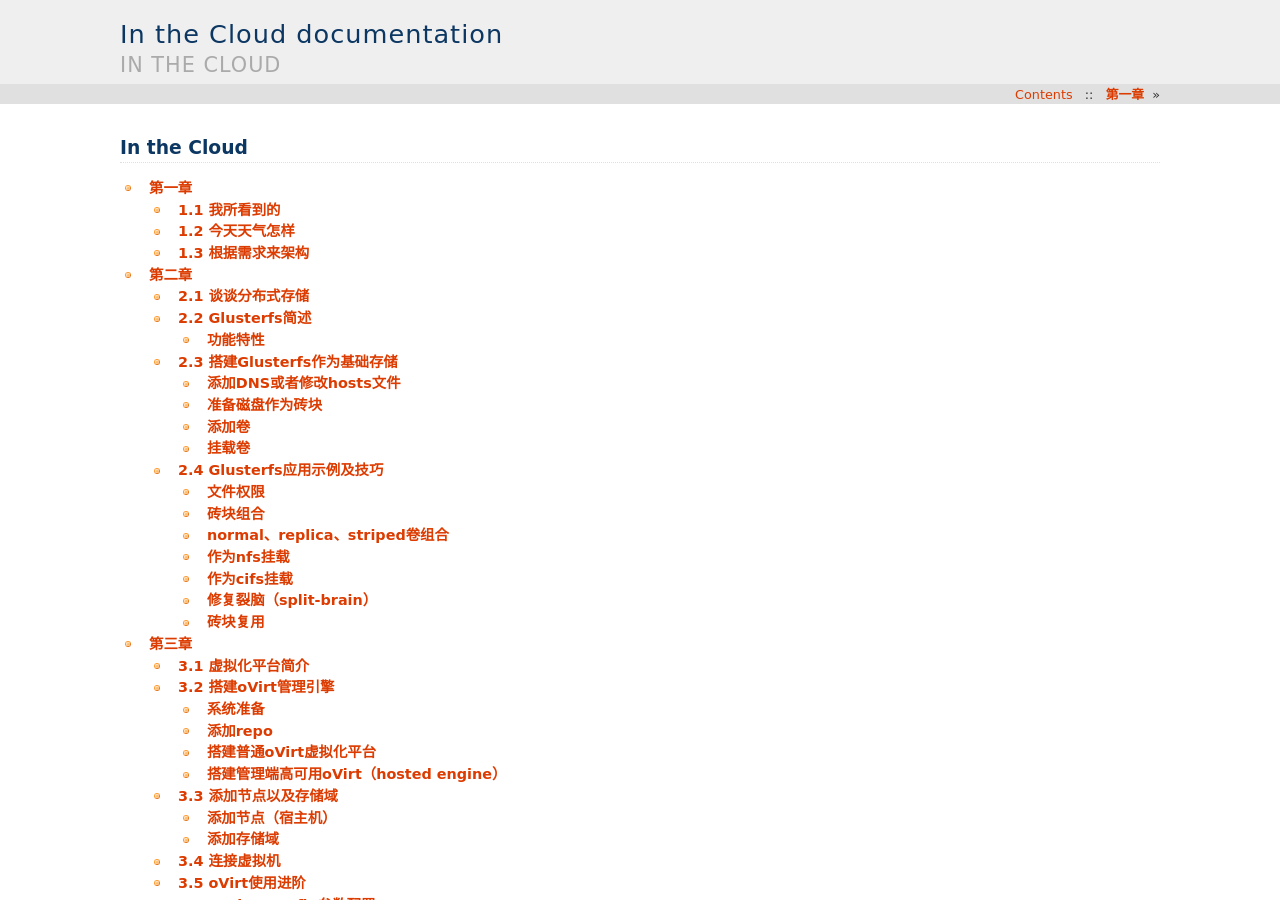
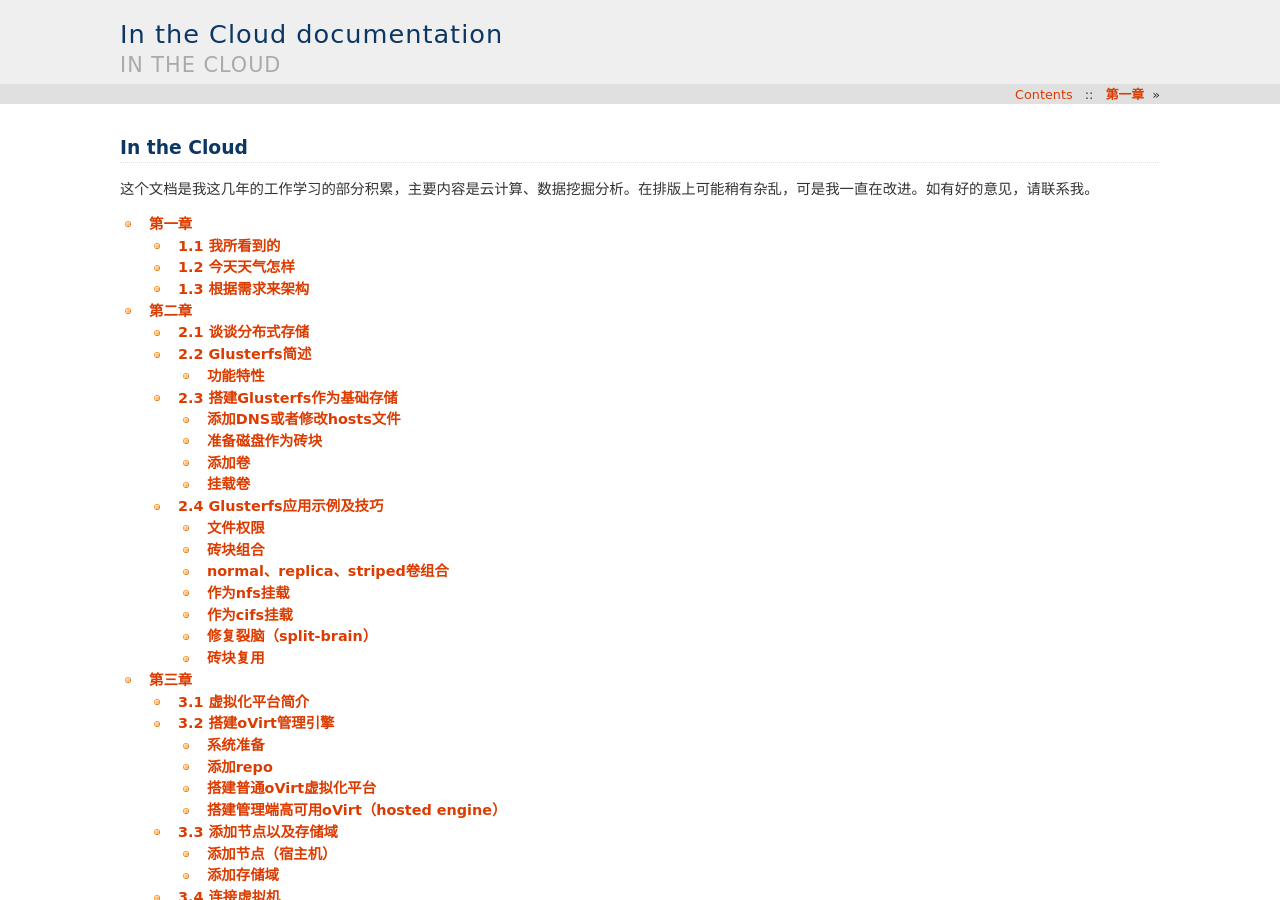
Before and after one commit to lofyer/InTheCloud, a Sphinx documentation site: the page built from source/index.rst, in a window 1280 px wide and 900 px high. Built offline with Sphinx 7.4.7, drawn with Linux system fonts in a browser that asks for light colours; formulas are drawn with MathJax 3.

Commit message:
添加头

```diff
--- a/source/index.rst
+++ b/source/index.rst
@@ -5,6 +5,8 @@
 
 In the Cloud
 =============================
+
+这个文档是我这几年的工作学习的部分积累，主要内容是云计算、数据挖掘分析。在排版上可能稍有杂乱，可是我一直在改进。如有好的意见，请联系我。
 
 .. toctree::
     :maxdepth: 3
```
